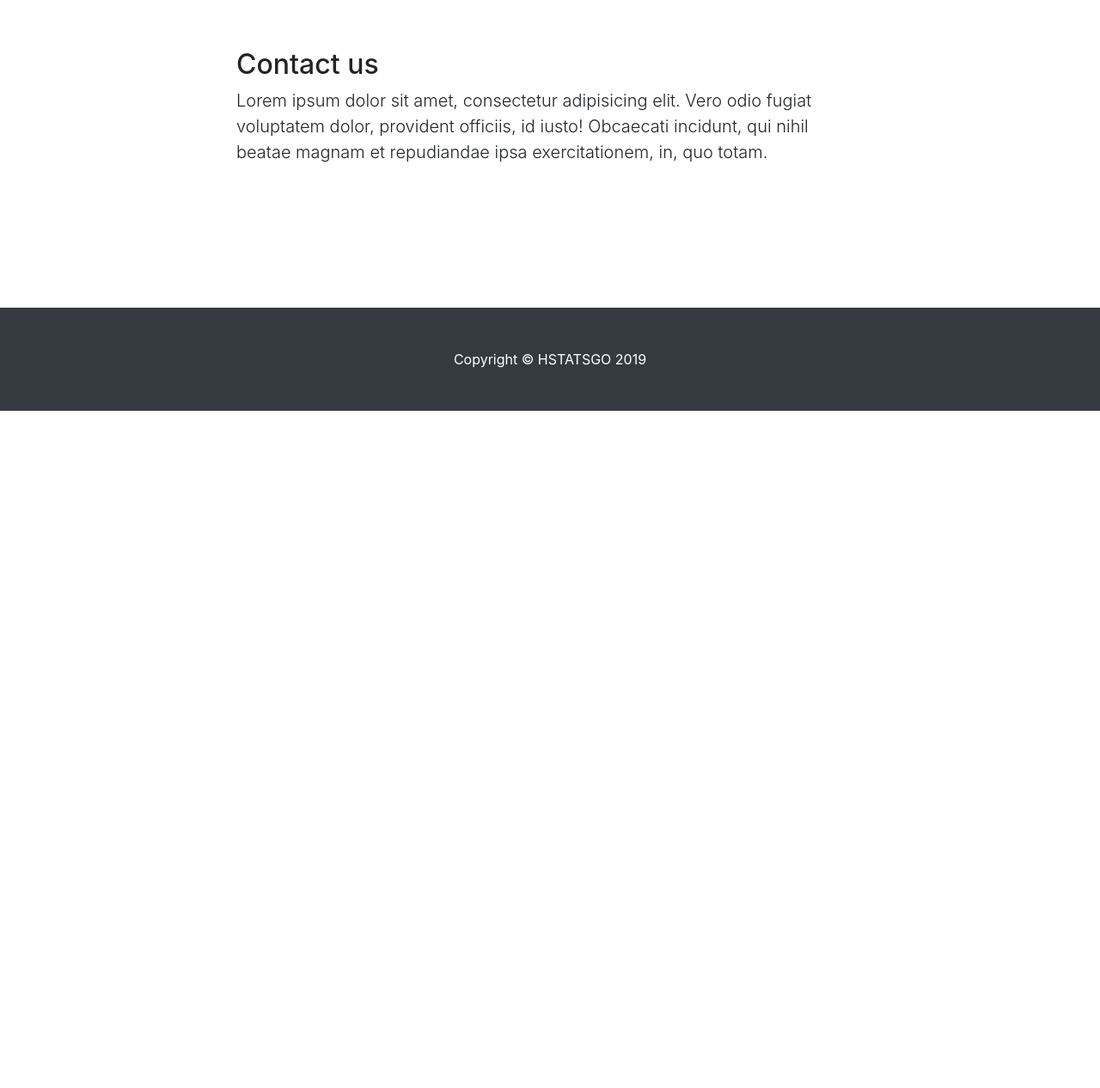
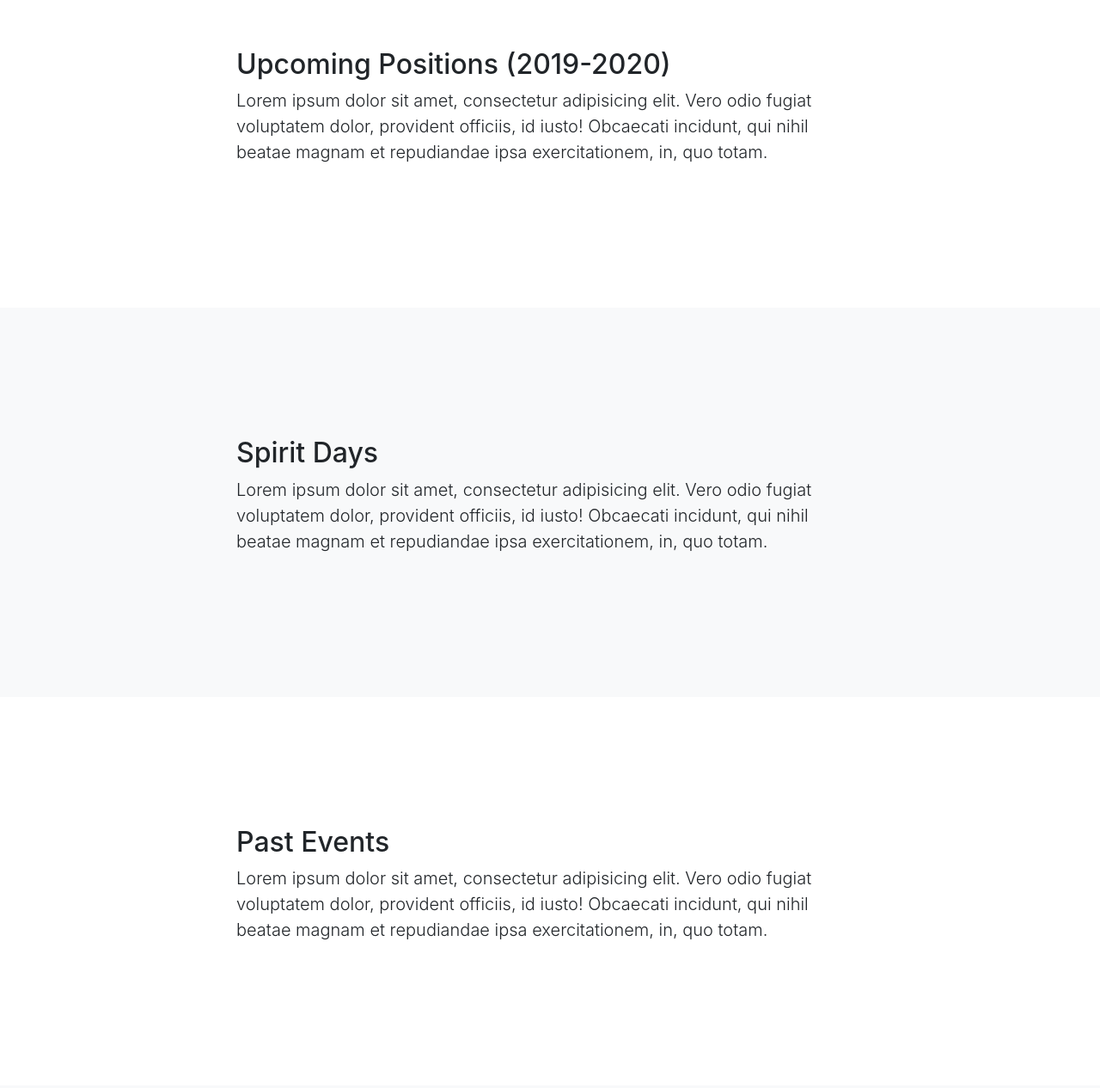
Before and after one commit to melaniep7687/hstatsgo, a website with bundled scripts: page index.html in a window 1280 px wide. Shown: the part 1493-2759 px from the top of the page at 86% size. Before the commit the page ends 1971 px from the top, so only its background shows below. Built offline with nearby package versions, Linux system fonts and the light colour scheme.

Commit message:
adding new sections and linking them to the nav bar

```diff
--- a/index.html
+++ b/index.html
@@ -81,23 +81,57 @@
     <div class="container">
       <div class="row">
         <div class="col-lg-8 mx-auto">
-          <h2>Services we offer</h2>
+          <h2>Meet the Team</h2>
           <p class="lead">Lorem ipsum dolor sit amet, consectetur adipisicing elit. Aut optio velit inventore, expedita quo laboriosam possimus ea consequatur vitae, doloribus consequuntur ex. Nemo assumenda laborum vel, labore ut velit dignissimos.</p>
         </div>
       </div>
     </div>
   </section>
 
-  <section id="contact">
+  <section id="upcomingpositions">
     <div class="container">
       <div class="row">
         <div class="col-lg-8 mx-auto">
-          <h2>Contact us</h2>
+          <h2>Upcoming Positions (2019-2020)</h2>
           <p class="lead">Lorem ipsum dolor sit amet, consectetur adipisicing elit. Vero odio fugiat voluptatem dolor, provident officiis, id iusto! Obcaecati incidunt, qui nihil beatae magnam et repudiandae ipsa exercitationem, in, quo totam.</p>
         </div>
       </div>
     </div>
   </section>
+
+  <section id="spiritdays" class='bg-light'>
+    <div class="container">
+      <div class="row">
+        <div class="col-lg-8 mx-auto">
+          <h2>Spirit Days</h2>
+          <p class="lead">Lorem ipsum dolor sit amet, consectetur adipisicing elit. Vero odio fugiat voluptatem dolor, provident officiis, id iusto! Obcaecati incidunt, qui nihil beatae magnam et repudiandae ipsa exercitationem, in, quo totam.</p>
+        </div>
+      </div>
+    </div>
+  </section>
+
+<section id="pastevents">
+    <div class="container">
+      <div class="row">
+        <div class="col-lg-8 mx-auto">
+          <h2>Past Events</h2>
+          <p class="lead">Lorem ipsum dolor sit amet, consectetur adipisicing elit. Vero odio fugiat voluptatem dolor, provident officiis, id iusto! Obcaecati incidunt, qui nihil beatae magnam et repudiandae ipsa exercitationem, in, quo totam.</p>
+        </div>
+      </div>
+    </div>
+  </section>
+
+  <section id="suggestions" class='bg-light'>
+    <div class="container">
+      <div class="row">
+        <div class="col-lg-8 mx-auto">
+          <h2>Suggestions</h2>
+          <p class="lead">Lorem ipsum dolor sit amet, consectetur adipisicing elit. Vero odio fugiat voluptatem dolor, provident officiis, id iusto! Obcaecati incidunt, qui nihil beatae magnam et repudiandae ipsa exercitationem, in, quo totam.</p>
+        </div>
+      </div>
+    </div>
+  </section>
+
 
   <!-- Footer -->
   <footer class="py-5 bg-dark">
```
